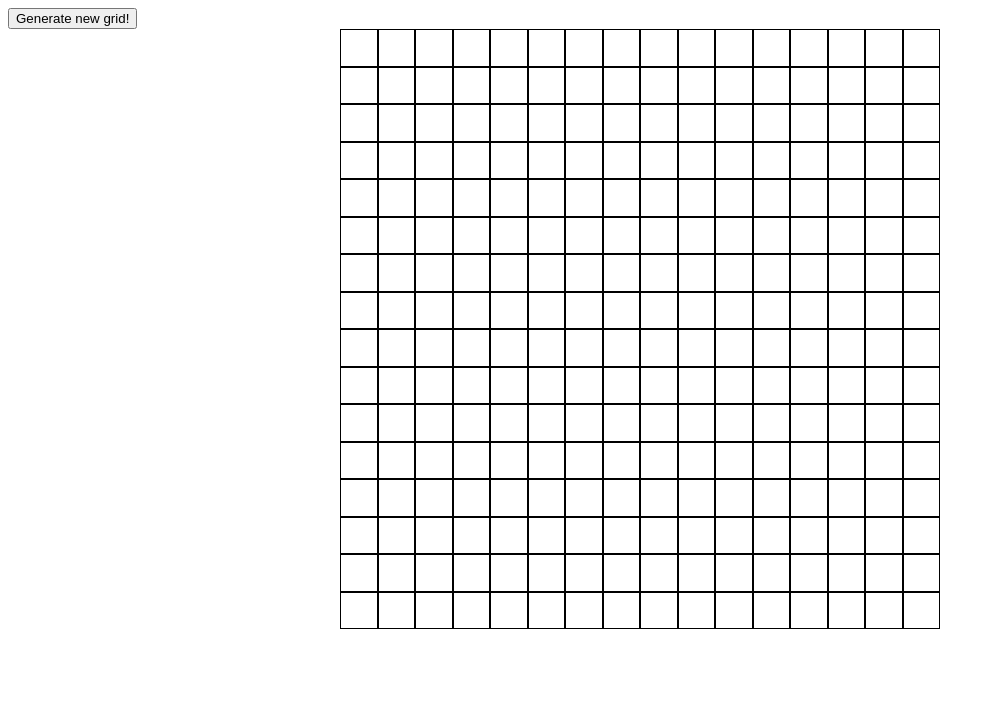
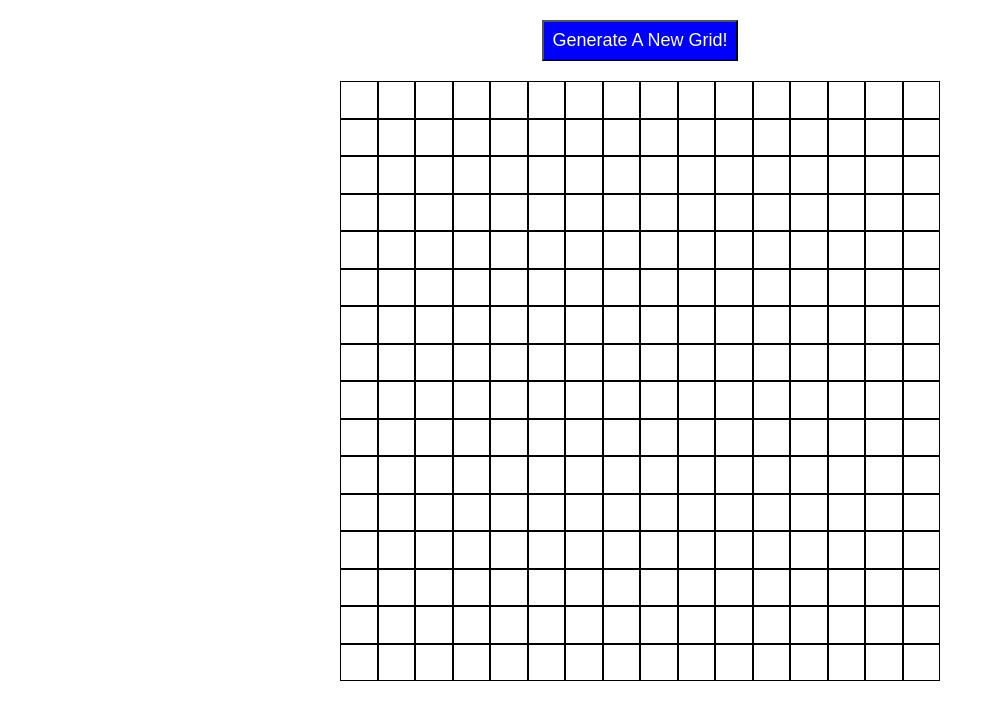
Before and after one commit to tlx02/odin-etch-a-sketch, a plain HTML site: page index.html in a window 1280 px wide. Shown: the whole page, without its empty margins (0-995 px from the left). Drawn offline with Linux system fonts and the light colour scheme.

Commit message:
Modify UI involving the button

```diff
--- a/index.html
+++ b/index.html
@@ -7,7 +7,9 @@
     <link rel="stylesheet" href="style.css">
 </head>
 <body>
-    <button>Generate new grid!</button>
+    <div id="buttonContainer">
+        <button>Generate A New Grid!</button>
+    </div>
     <div id="container"></div>
     <script src="javascript.js"></script>
 </body>
--- a/javascript.js
+++ b/javascript.js
@@ -11,7 +11,7 @@ function generateGrid(size) {
             const grid = document.createElement('div');
             row.appendChild(grid);
             grid.addEventListener('mouseenter', () => {
-                grid.style.backgroundColor = "Blue";
+                grid.style.backgroundColor = "blue";
             })
         }
     }
--- a/style.css
+++ b/style.css
@@ -9,21 +9,22 @@
 #container div {
     flex: 1;
     display: flex;
-    /* width: 100%; */
 }
 
 #container div div {
     flex: 1;
     border: 1px solid black;
-    /* height: 50px;
-    width: 50px; */
 }
 
- /* .div {
-    min-height: 100px;
-    min-width: 100px;
-    background-color: aqua;
+#buttonContainer {
+    display: flex;
+    justify-content: center;
+    margin: 20px;
+}
+
+button {
+    font-size: 18px;
+    background-color: blue;
     padding: 8px;
-    border: 1px solid black;
-    flex: 1 1 auto;
-} */
+    color:white;
+}
```
